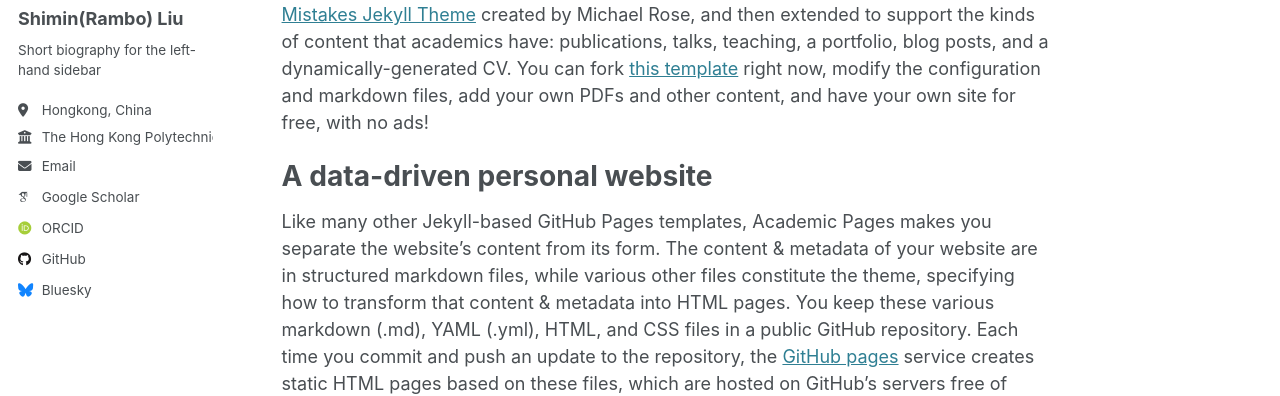
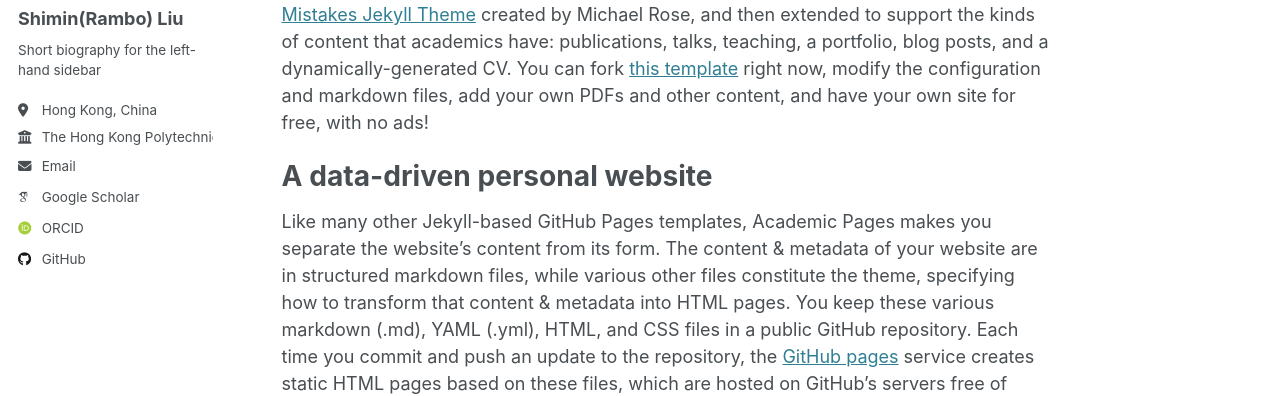
Before and after one commit to Rambo-Shimin/Rambo-Shimin.github.io, a Jekyll site: the page built from _pages/about.md, in a window 1280 px wide. Shown: the part 283-679 px from the top of the page. Built offline with Jekyll 4.4.1, drawn with Linux system fonts in a browser that asks for light colours; some web fonts are replaced.

Commit message:
Update _config.yml

```diff
--- a/_config.yml
+++ b/_config.yml
@@ -26,8 +26,8 @@ author:
   name             : "Shimin(Rambo) Liu"
   pronouns         : # example: "she/her"
   bio              : "Short biography for the left-hand sidebar"
-  location         : "Hongkong, China"
-  employer         : "The Hong Kong Polytechnic University"
+  location         : "Hong Kong, China"
+  employer         : "The Hong Kong Polytechnic University (PolyU)"
   uri              : # URL
   email            : "shimin.liu@polyu.edu.hk"
 
@@ -45,12 +45,12 @@ author:
   bitbucket        : # Username - Update with your username on the site
   codepen          : # Username
   dribbble         : # Username
-  github           : "academicpages"
+  github           : "Rambo-Shimin"
   kaggle           : # Username
   stackoverflow    : # User number or user number and name (i.e., use "1" or "1/jeff-atwood")
 
   # Social media
-  bluesky          : "bsky.app" # Replace this with you Bluesky username
+  bluesky          : # Replace this with you Bluesky username
   facebook         : # Username
   flickr           : # Username
   foursquare       : # Username
```
